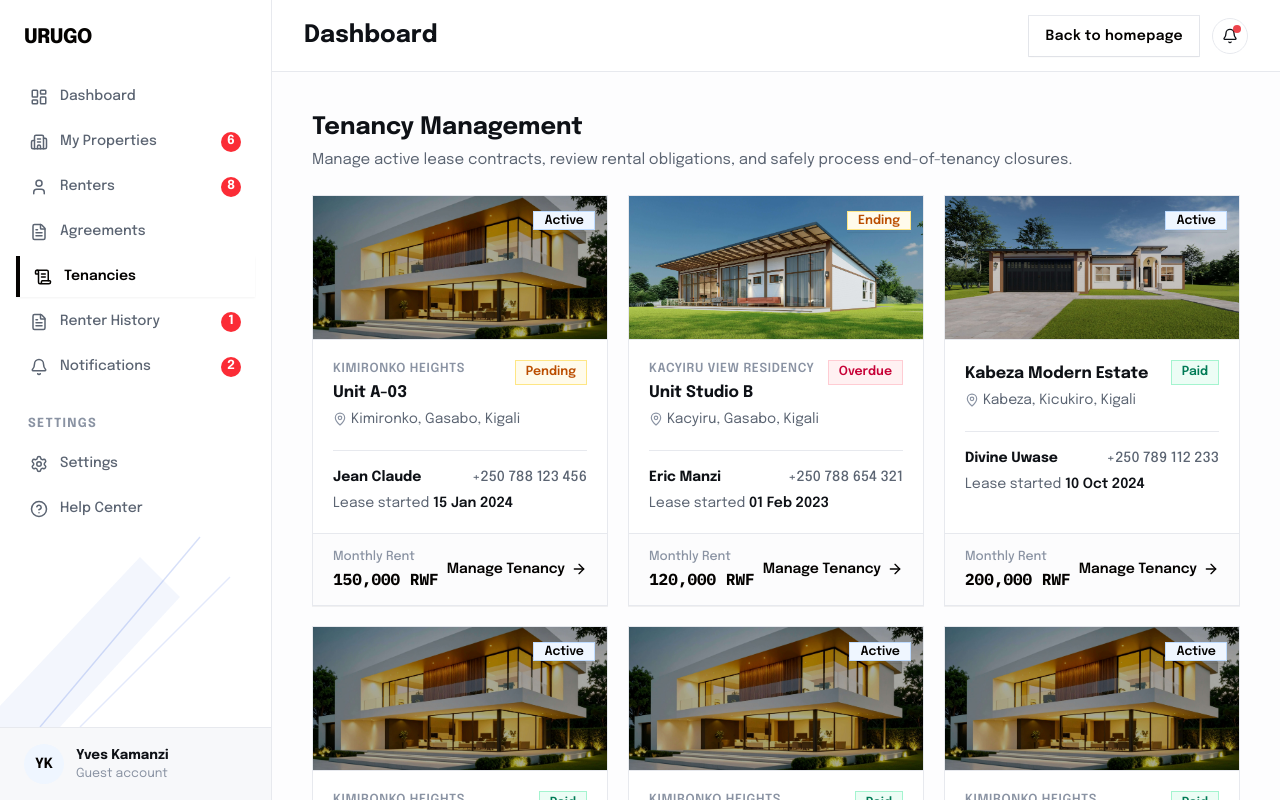
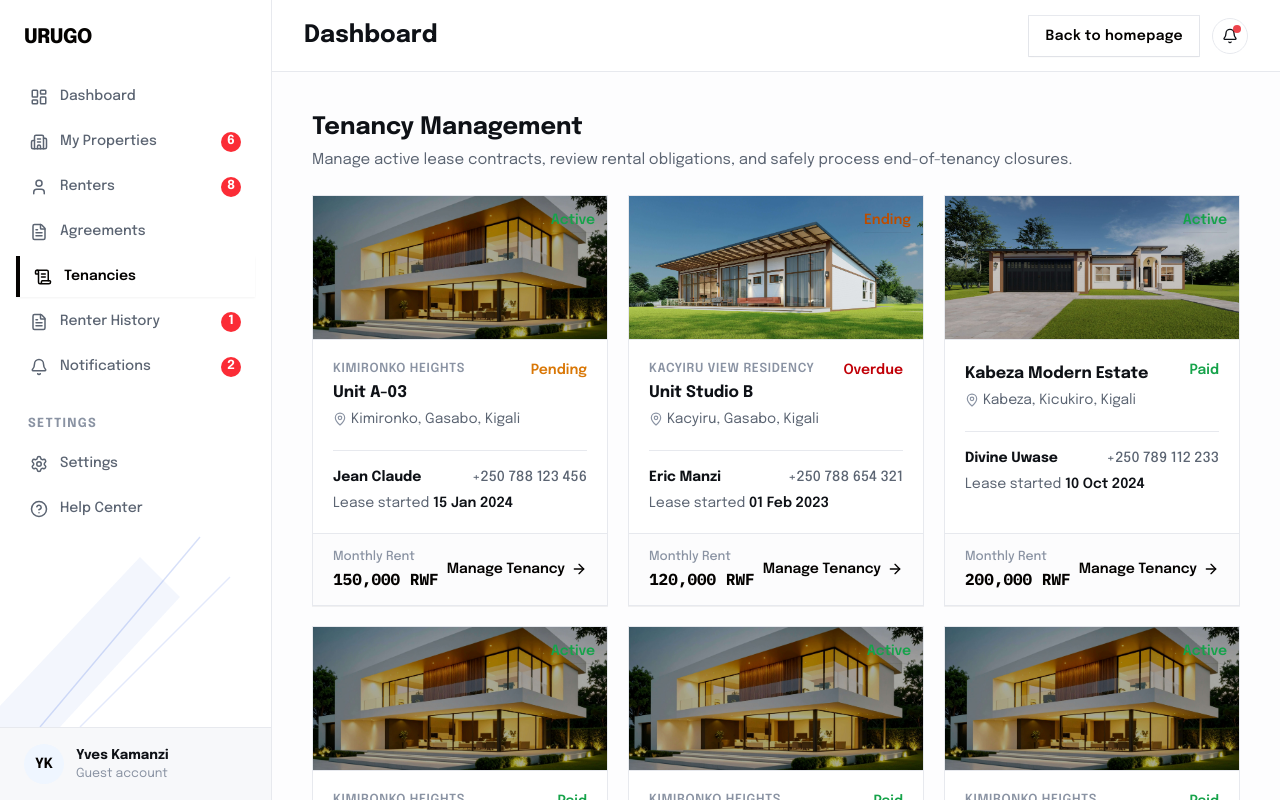
Before and after one commit to Urugo-software/Urugo-Frontend, a Next.js app: page /landlord/tenancies in a window 1280 px wide. Built offline with nearby package versions, Linux system fonts and the light colour scheme.

Commit message:
style(tenancies): use text-only semantic colors for status labels

```diff
--- a/components/dashboard/landlord/tenancies/StatusBadges.tsx
+++ b/components/dashboard/landlord/tenancies/StatusBadges.tsx
@@ -1,16 +1,22 @@
 import type { LandlordRenter, TenancyStatus } from "@/types/landlord";
 
-const paymentStyles: Record<LandlordRenter["paymentStatus"], string> = {
-  Paid: "border-emerald-200 bg-emerald-50 text-emerald-700",
-  Pending: "border-amber-200 bg-amber-50 text-amber-700",
-  Overdue: "border-rose-200 bg-rose-50 text-rose-700",
+const tenancyTextStyles: Record<TenancyStatus, string> = {
+  Active: "text-success",
+  Ending: "text-amber-700",
+  Closed: "text-faint",
 };
 
-const occupancyStyles = {
-  Occupied: "border-emerald-200 bg-emerald-50 text-emerald-700",
-  Partial: "border-blue-200 bg-brand-tint text-brand",
-  Vacant: "border-amber-200 bg-amber-50 text-amber-700",
-  Maintenance: "border-line bg-surface text-body",
+const paymentTextStyles: Record<LandlordRenter["paymentStatus"], string> = {
+  Paid: "text-success",
+  Pending: "text-warn",
+  Overdue: "text-red-700",
+};
+
+const occupancyTextStyles = {
+  Occupied: "text-success",
+  Partial: "text-brand-blue",
+  Vacant: "text-amber-700",
+  Maintenance: "text-body",
 };
 
 export function TenancyStatusBadge({
@@ -20,13 +26,8 @@ export function TenancyStatusBadge({
   status: TenancyStatus;
   label?: string;
 }) {
-  const tone =
-    status === "Active"
-      ? "border-blue-200 bg-brand-tint text-brand"
-      : "border-amber-200 bg-amber-50 text-amber-700";
-
   return (
-    <span className={`shrink-0 border px-2.5 py-0.5 text-[12.5px] font-semibold ${tone}`}>
+    <span className={`shrink-0 text-sm font-semibold ${tenancyTextStyles[status]}`}>
       {label ?? status}
     </span>
   );
@@ -40,9 +41,7 @@ export function PaymentStatusBadge({
   prefix?: string;
 }) {
   return (
-    <span
-      className={`shrink-0 border px-2.5 py-0.5 text-[12.5px] font-semibold ${paymentStyles[status]}`}
-    >
+    <span className={`shrink-0 text-sm font-semibold ${paymentTextStyles[status]}`}>
       {prefix ? `${prefix}: ${status}` : status}
     </span>
   );
@@ -51,12 +50,10 @@ export function PaymentStatusBadge({
 export function OccupancyBadge({
   status,
 }: {
-  status: keyof typeof occupancyStyles;
+  status: keyof typeof occupancyTextStyles;
 }) {
   return (
-    <span
-      className={`shrink-0 border px-2.5 py-0.5 text-[12.5px] font-semibold ${occupancyStyles[status]}`}
-    >
+    <span className={`shrink-0 text-sm font-semibold ${occupancyTextStyles[status]}`}>
       {status}
     </span>
   );
```
